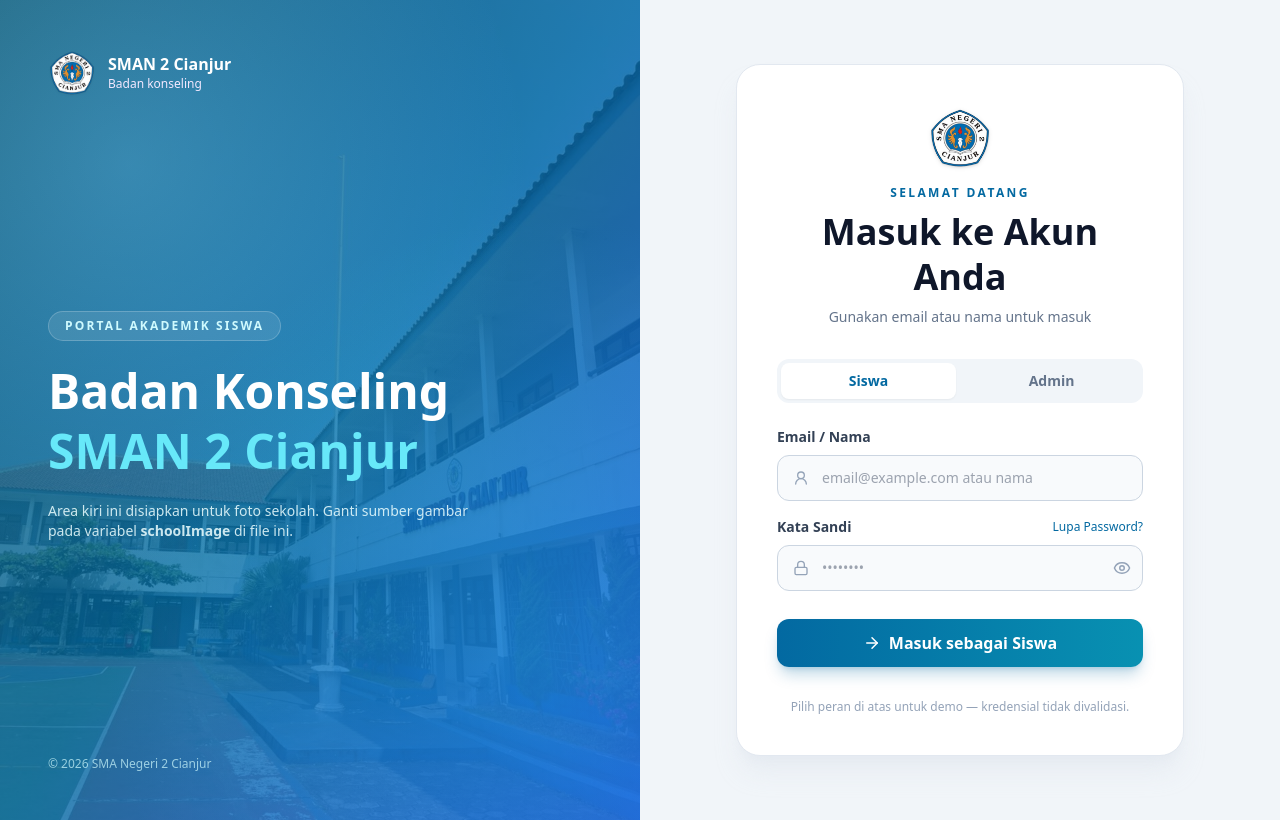
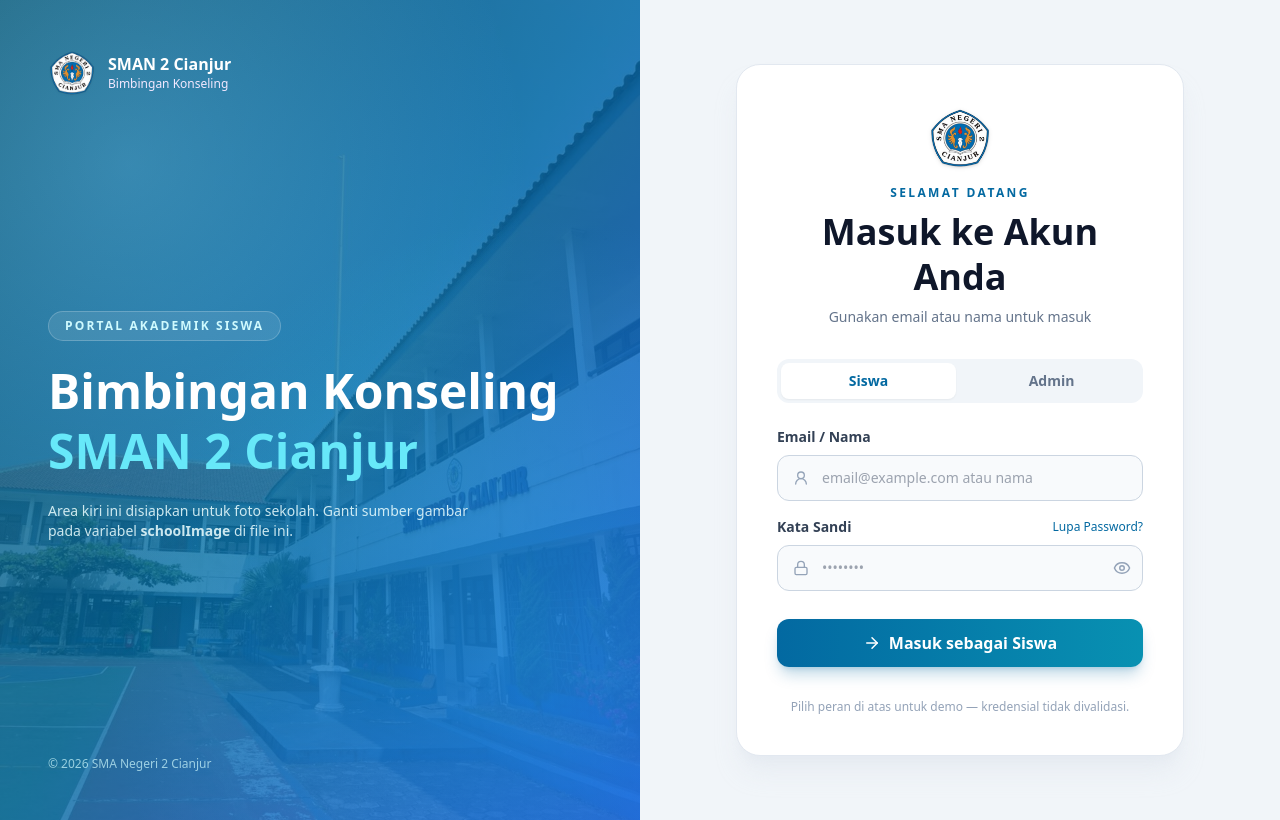
Before and after one commit to Arifkyyy/smanda, a React (Vite) app in the folder smanda-web-full/: page /login in a window 1280 px wide. Built offline with nearby package versions, Linux system fonts and the light colour scheme.

Commit message:
fix: correct "Badan Konseling" to "Bimbingan Konseling" in Brand and Login components

```diff
--- a/smanda-web-full/src/components/Brand.tsx
+++ b/smanda-web-full/src/components/Brand.tsx
@@ -19,7 +19,7 @@
           SMAN 2 Cianjur
         </p>
         <p className={`text-xs ${light ? "text-purple-100" : "text-slate-400"}`}>
-          Badan konseling
+          Bimbingan Konseling
         </p>
       </div>
     </div>
--- a/smanda-web-full/src/features/auth/Login.tsx
+++ b/smanda-web-full/src/features/auth/Login.tsx
@@ -33,7 +33,7 @@
           <div>
             <p className="inline-flex items-center rounded-full border border-white/20 bg-white/10 px-4 py-1.5 text-xs font-semibold tracking-[0.18em] text-cyan-100">PORTAL AKADEMIK SISWA</p>
             <h1 className="mt-5 text-5xl font-extrabold leading-tight">
-              Badan Konseling
+              Bimbingan Konseling
               <br />
               <span className="text-cyan-300">SMAN 2 Cianjur</span>
             </h1>
```
